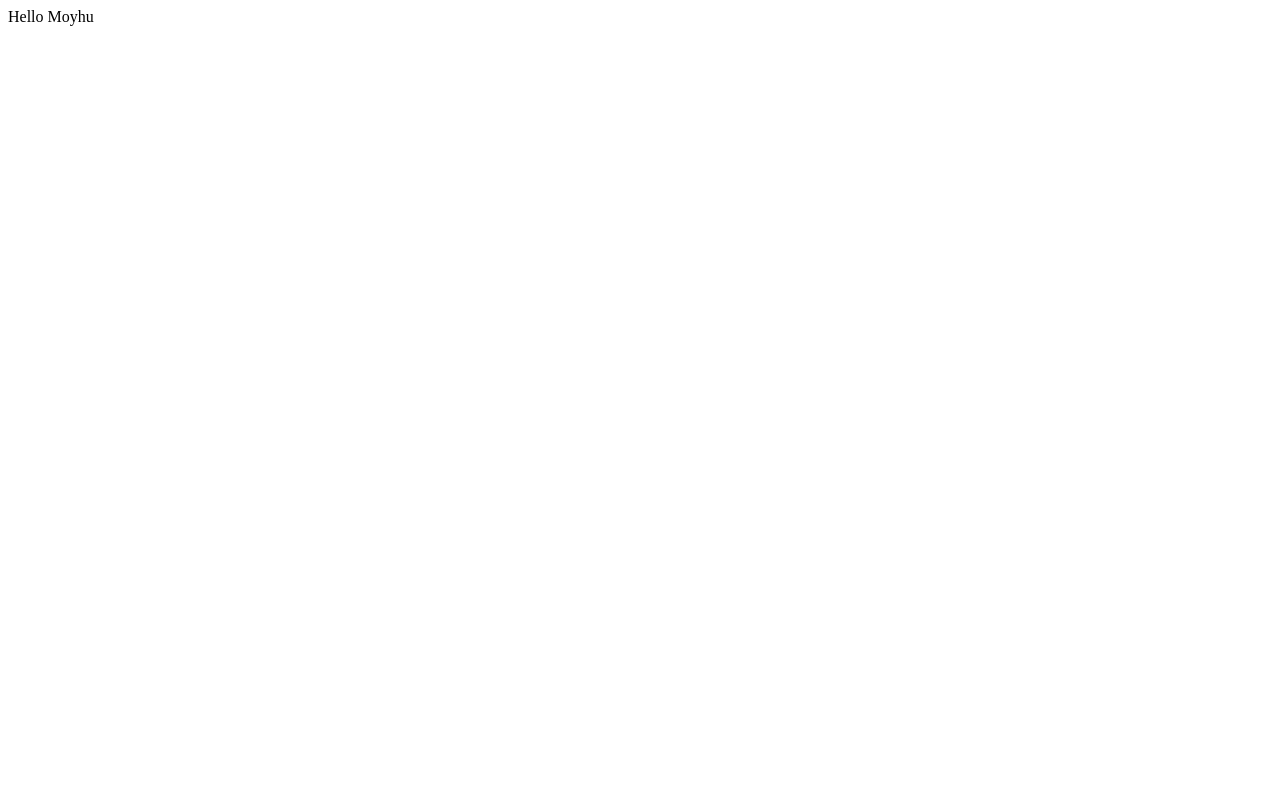
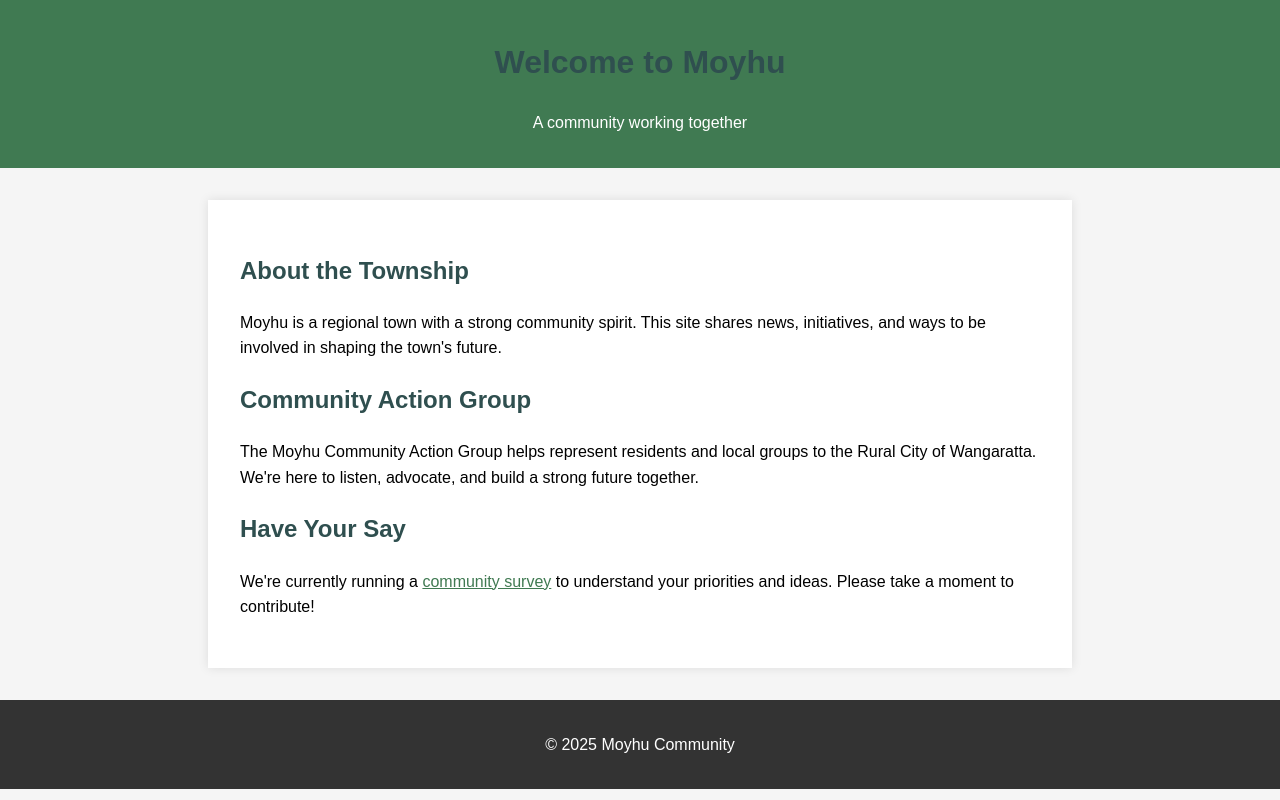
Before and after one commit to talitamoss/moyhu.github.io, a plain HTML site: page index.html in a window 1280 px wide. Drawn offline with Linux system fonts and the light colour scheme.

Commit message:
Creating a homepage

```diff
--- a/index.html
+++ b/index.html
@@ -1 +1,66 @@
-Hello Moyhu
+<!DOCTYPE html>
+<html lang="en">
+<head>
+  <meta charset="UTF-8" />
+  <meta name="viewport" content="width=device-width, initial-scale=1.0" />
+  <title>Moyhu Community</title>
+  <style>
+    body {
+      font-family: sans-serif;
+      margin: 0;
+      padding: 0;
+      line-height: 1.6;
+      background-color: #f5f5f5;
+    }
+    header {
+      background: #407a52;
+      color: white;
+      padding: 1rem;
+      text-align: center;
+    }
+    main {
+      max-width: 800px;
+      margin: 2rem auto;
+      background: white;
+      padding: 2rem;
+      box-shadow: 0 0 10px rgba(0,0,0,0.1);
+    }
+    footer {
+      background: #333;
+      color: white;
+      text-align: center;
+      padding: 1rem;
+      margin-top: 2rem;
+    }
+    h1, h2 {
+      color: #2f4f4f;
+    }
+    a {
+      color: #407a52;
+    }
+  </style>
+</head>
+<body>
+
+  <header>
+    <h1>Welcome to Moyhu</h1>
+    <p>A community working together</p>
+  </header>
+
+  <main>
+    <h2>About the Township</h2>
+    <p>Moyhu is a regional town with a strong community spirit. This site shares news, initiatives, and ways to be involved in shaping the town's future.</p>
+
+    <h2>Community Action Group</h2>
+    <p>The Moyhu Community Action Group helps represent residents and local groups to the Rural City of Wangaratta. We're here to listen, advocate, and build a strong future together.</p>
+
+    <h2>Have Your Say</h2>
+    <p>We're currently running a <a href="#">community survey</a> to understand your priorities and ideas. Please take a moment to contribute!</p>
+  </main>
+
+  <footer>
+    <p>&copy; 2025 Moyhu Community</p>
+  </footer>
+
+</body>
+</html>
```
